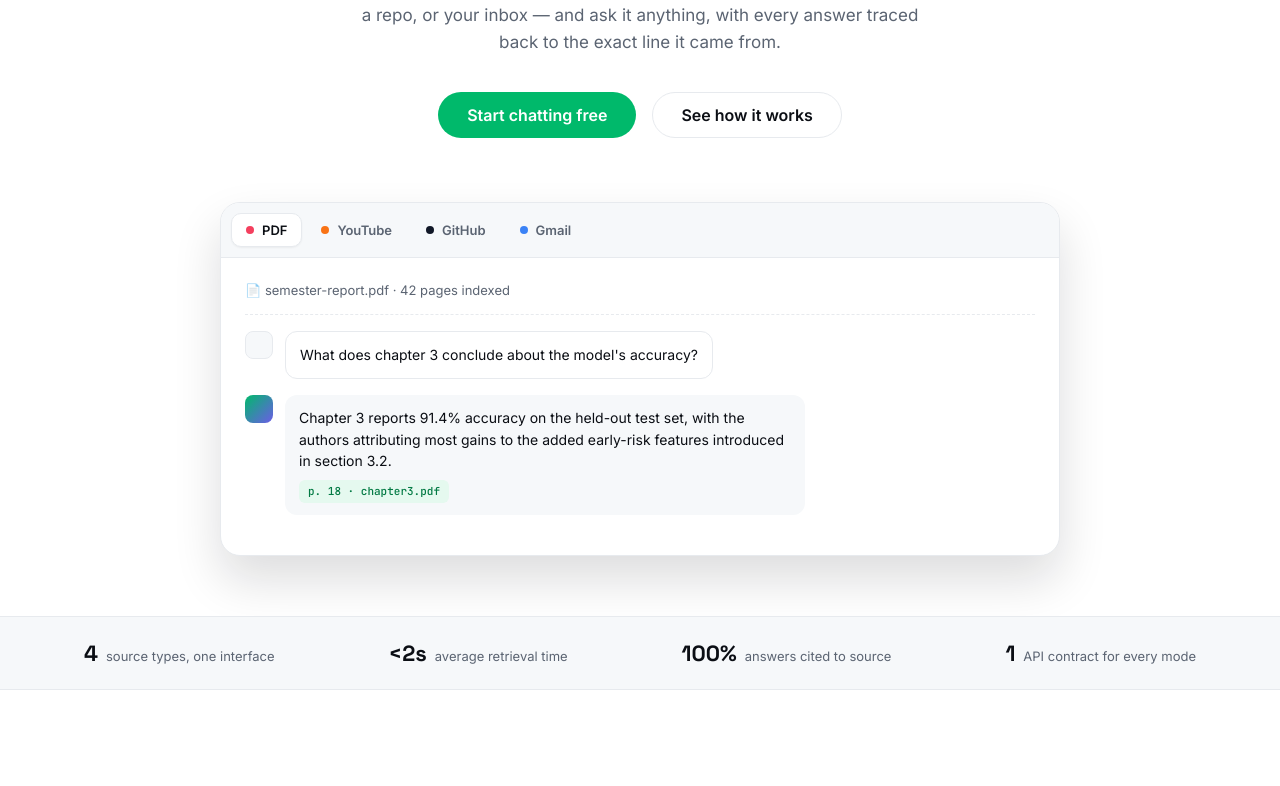
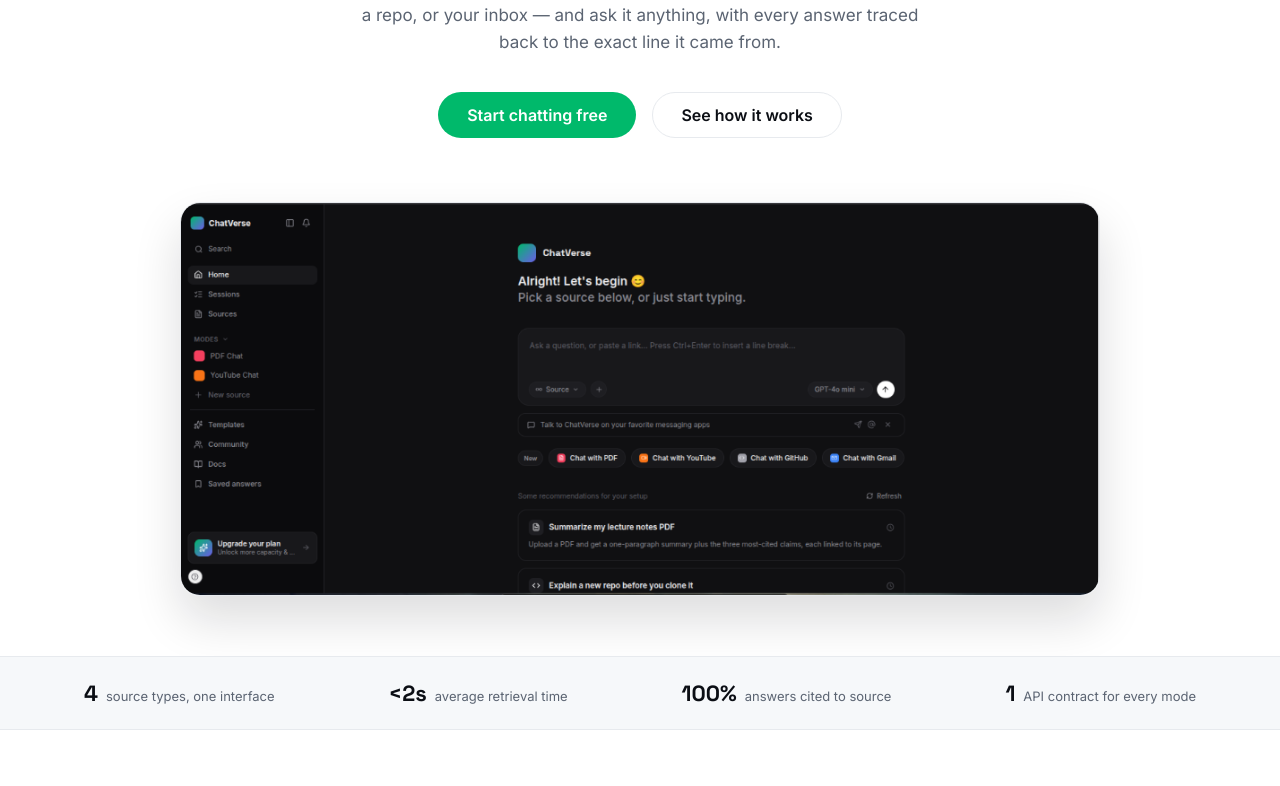
Before and after one commit to niraj-mx07/Chatverse, a React (Vite) app in the folder chatverse-frontend/: page / in a window 1280 px wide. Shown: the part 462-1248 px from the top of the page. Built offline with nearby package versions, Linux system fonts and the light colour scheme.

Commit message:
some features

```diff
--- a/chatverse-frontend/src/pages/LandingPage.jsx
+++ b/chatverse-frontend/src/pages/LandingPage.jsx
@@ -1,37 +1,6 @@
 import { useState } from "react";
 import { Link } from "react-router-dom";
 import "../styles/landing.css";
-
-const DEMO_CONTENT = {
-    pdf: {
-        source: "📄 semester-report.pdf · 42 pages indexed",
-        q: "What does chapter 3 conclude about the model's accuracy?",
-        a: "Chapter 3 reports 91.4% accuracy on the held-out test set, with the authors attributing most gains to the added early-risk features introduced in section 3.2.",
-        tag: "p. 18 · chapter3.pdf",
-        color: "#f43f5e",
-    },
-    youtube: {
-        source: '▶ "Intro to LangGraph" · 24:10 transcript indexed',
-        q: "Where does he explain StateGraph nodes?",
-        a: "Around 6:40 he introduces StateGraph as a set of nodes sharing one TypedDict state, then walks through wiring retrieve → generate with add_edge.",
-        tag: "t=6:40",
-        color: "#f97316",
-    },
-    github: {
-        source: "⌥ chatverse-backend · 118 files indexed",
-        q: "Where is the Chroma collection created?",
-        a: 'In app/core/vectorstore.py — get_vectorstore(mode, session_id) opens a collection named "{mode}_{session_id}" using the shared embeddings client.',
-        tag: "core/vectorstore.py",
-        color: "#111827",
-    },
-    gmail: {
-        source: "✉ Inbox · 25 recent messages indexed",
-        q: "Did Aditya send the McDonald's assignment file?",
-        a: 'Yes — "Econ Assignment - McDonald\'s franchise" from Aditya Kailas Patil, received Tuesday, with the PDF attached.',
-        tag: "from:aditya · Tue",
-        color: "#3b82f6",
-    },
-};
 
 const FAQ_ITEMS = [
     {
@@ -51,46 +20,6 @@
         a: "Only the indexed text chunks are stored for retrieval — nothing is executed, and you can clear a session at any time.",
     },
 ];
-
-function DemoTabs() {
-    const [mode, setMode] = useState("pdf");
-    const d = DEMO_CONTENT[mode];
-
-    return (
-        <div className="demo">
-            <div className="demo-tabs">
-                {Object.entries(DEMO_CONTENT).map(([key, val]) => (
-                    <div
-                        key={key}
-                        className={`demo-tab ${mode === key ? "active" : ""}`}
-                        onClick={() => setMode(key)}
-                    >
-                        <span className="chip" style={{ background: val.color }} />
-                        {key === "pdf" && "PDF"}
-                        {key === "youtube" && "YouTube"}
-                        {key === "github" && "GitHub"}
-                        {key === "gmail" && "Gmail"}
-                    </div>
-                ))}
-            </div>
-            <div className="demo-body">
-                <div className="demo-source-line">{d.source}</div>
-                <div className="demo-msg user">
-                    <div className="avatar user" />
-                    <div className="bubble">{d.q}</div>
-                </div>
-                <div className="demo-msg bot">
-                    <div className="avatar bot" />
-                    <div className="bubble">
-                        {d.a}
-                        <br />
-                        <span className="source-tag">{d.tag}</span>
-                    </div>
-                </div>
-            </div>
-        </div>
-    );
-}
 
 function FaqAccordion() {
     const [openIndex, setOpenIndex] = useState(0);
@@ -170,7 +99,9 @@
                         </a>
                     </div>
 
-                    <DemoTabs />
+                    <div className="hero-screenshot">
+                        <img src="/hero-dashboard.png" alt="ChatVerse App Dashboard" />
+                    </div>
                 </div>
             </section>
 
--- a/chatverse-frontend/src/styles/landing.css
+++ b/chatverse-frontend/src/styles/landing.css
@@ -233,6 +233,21 @@
 .landing .hero-ctas .btn {
     font-size: 16px;
     padding: 12px 28px;
+}
+
+/* ---------- HERO SCREENSHOT ---------- */
+.landing .hero-screenshot {
+    max-width: 920px;
+    margin: 0 auto;
+    border-radius: 20px;
+    overflow: hidden;
+    border: 1px solid var(--border);
+    box-shadow: var(--shadow-lg);
+}
+
+.landing .hero-screenshot img {
+    width: 100%;
+    display: block;
 }
 
 /* ---------- HERO DEMO ---------- */
```
Also changed, not shown: chatverse-frontend/public/app-screenshot.png (added), chatverse-frontend/public/hero-dashboard.png (added).
